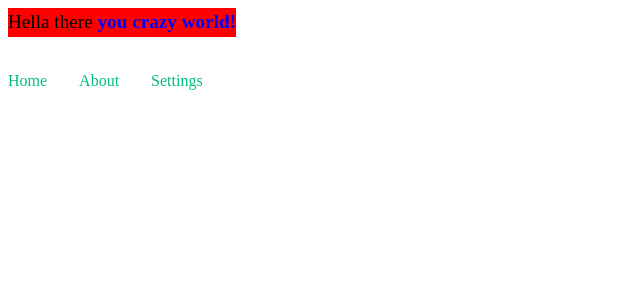
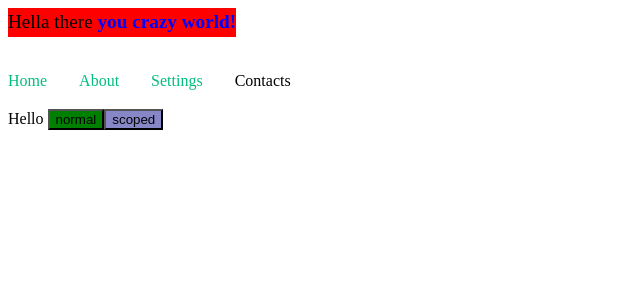
Before and after one commit to I8Superman/outreach, a Vue app: page /contacts in a window 1280 px wide. Shown: the top 300 px of the page, without its empty margins (0-640 px from the left). Built offline with nearby package versions, Linux system fonts and the light colour scheme.

Commit message:
scss test v3

```diff
--- a/src/App.vue
+++ b/src/App.vue
@@ -14,6 +14,7 @@ import { RouterLink, RouterView } from 'vue-router'
         <RouterLink to="/">Home</RouterLink>
         <RouterLink to="/about">About</RouterLink>
         <RouterLink to="/settings">Settings</RouterLink>
+        <RouterLink to="/contacts">Contacts</RouterLink>
       </nav>
     </div>
   </header>
--- a/src/router/index.js
+++ b/src/router/index.js
@@ -1,6 +1,7 @@
 import { createRouter, createWebHistory } from 'vue-router'
 import HomeView from '@/views/HomeView.vue'
 import SettingsView from '@/views/SettingsView.vue'
+import ContactsView from '@/views/ContactsView.vue'
 
 const router = createRouter({
   history: createWebHistory(import.meta.env.BASE_URL),
@@ -16,6 +17,11 @@ const router = createRouter({
       component: SettingsView
     },
     {
+      path: '/contacts',
+      name: 'contacts',
+      component: ContactsView
+    },
+    {
       path: '/about',
       name: 'about',
       // route level code-splitting
--- a/src/views/ContactsView.vue
+++ b/src/views/ContactsView.vue
@@ -0,0 +1,21 @@
+<template>
+    <div>Hello
+        <button class="btn">normal</button>
+        <button class="special">scoped</button>
+    </div>
+</template>
+
+<script setup>
+// IMPORTS:
+
+// STATE:
+
+// FUNCTIONS:
+
+</script>
+
+<style lang="scss" scoped>
+.special {
+    background-color: $light-blue;
+}
+</style>
```
